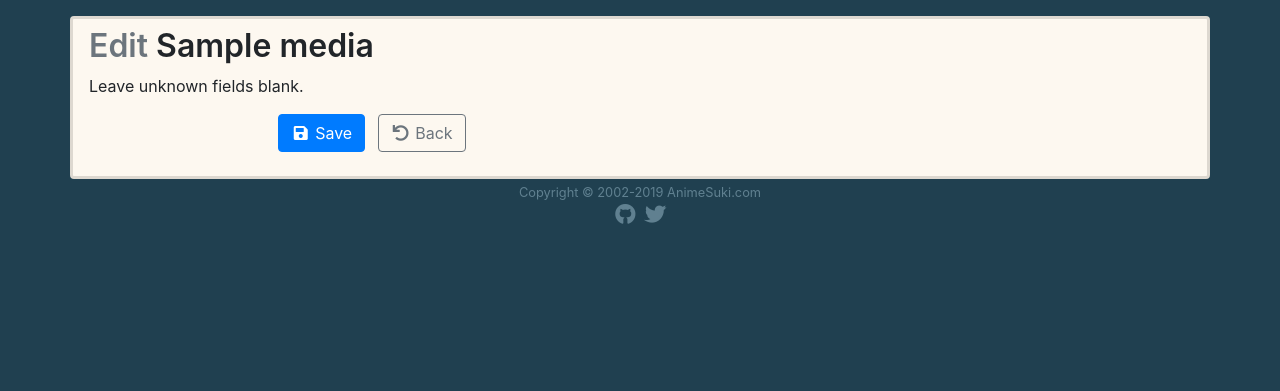
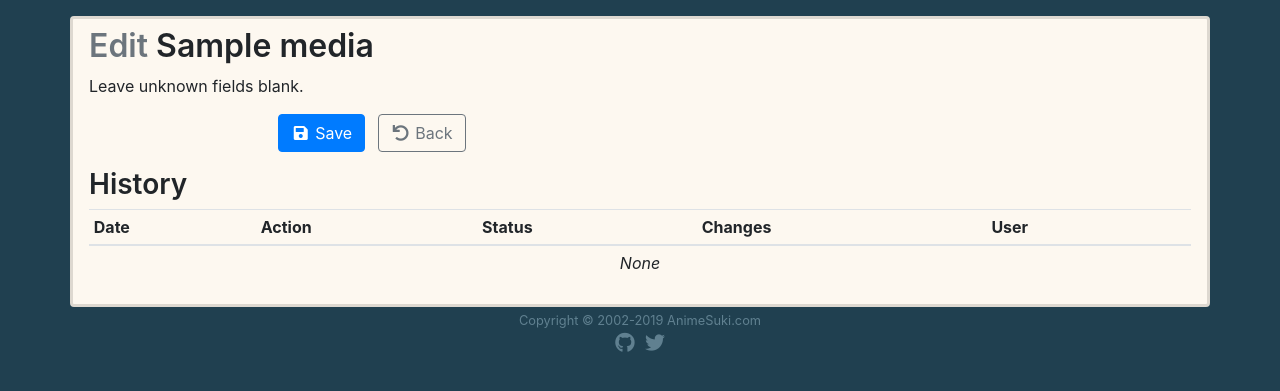
Before and after one commit to ghdpro/animesuki-django, a Django app: template templates/media/update.html in a window 1280 px wide. Shown: the part 47-438 px from the top of the page. Run offline with Django 3.2, Linux system fonts and the light colour scheme; the template is opened without the code that fills it: values that come from a table or form of the project are taken from there, others are empty; tables that the repository leaves empty hold one stand-in row (values such as "Sample post"); data that the repository does not hold is empty; parts of the project's set-up code (start-up, migrations or seed data) failed here and were passed over; some libraries are stand-ins or nearby versions.

Commit message:
Implemented HistoryDetailView; updated requirements and libraries

```diff
--- a/animesuki/core/templatetags/animesuki.py
+++ b/animesuki/core/templatetags/animesuki.py
@@ -51,6 +51,12 @@
     return str(value).split(',')[index]
 
 
+@register.filter
+def getitem(dictionary, index):
+    """Returns a value from a dictionary"""
+    return dictionary.get(index)
+
+
 @register.simple_tag
 def get_absolute_url(obj, name, *args):
     """"Calls get_absolute_url() method on a model object with a name argument"""
--- a/animesuki/history/models.py
+++ b/animesuki/history/models.py
@@ -8,8 +8,9 @@
 from django.core.serializers.json import DjangoJSONEncoder
 from django.db import models
 from django.db.models.fields.related import ManyToManyField
-from django.db.models import FileField
+from django.db.models import Field, FileField
 from django.forms.models import model_to_dict
+from django.urls import reverse
 from django.utils import timezone
 from django.utils.functional import cached_property
 from django.contrib.contenttypes.fields import GenericForeignKey
@@ -175,6 +176,73 @@
         # Prevent duplicates: when modifying existing entries, do not save if data_revert equals data_changed
         if (self.request_type not in (self.Type.MODIFY, self.Type.RELATED)) or (self.data_revert != self.data_changed):
             super().save(*args, **kwargs)
+
+    def diff(self):
+        def order(data):
+            r = dict()
+            for field in self.object_type.model_class()._meta.get_fields():
+                if field.name in data:
+                    r[field.verbose_name] = data[field.name]
+            return r
+        # ADD
+        if self.data_revert is None:
+            return order(self.data_changed)
+        # DELETE
+        if self.data_changed is None:
+            return order(self.data_revert)
+        # MODIFY
+        result = dict()
+        for k, v in self.data_changed.items():
+            if k not in self.data_revert or self.data_revert[k] != v:
+                result[k] = v
+        return order(result)
+
+    def diff_related(self):
+        result = dict()
+        # Fields
+        result['pk'] = pk = self.related_type.model_class()._meta.pk.name
+        result['fields'] = []
+        for field in self.related_type.model_class()._meta.get_fields():
+            # ManyToManyField are not supported
+            if isinstance(field, Field) and not isinstance(field, ManyToManyField):
+                result['fields'].append(field.verbose_name)
+        # Get list of old Primary Key values in data_revert; used to check for new rows
+        pks_revert = []
+        if self.data_revert is not None:
+            for item in self.data_revert:
+                if pk in item and item[pk]:
+                    pks_revert.append(item[pk])
+        # Build list of added rows and dictionary for data_changed; used for comparison against data_revert
+        result['added'] = []
+        changed = dict()
+        if self.data_changed is not None:
+            for item in self.data_changed:
+                # Check if Primary Key is set and in pks_revert
+                if pk in item and item[pk] and item[pk] in pks_revert:
+                    # Existing row
+                    changed[item[pk]] = item
+                else:
+                    # New row
+                    result['added'].append(item)
+        # Build list of existing, modified and deleted rows
+        result['existing'] = []
+        result['modified'] = dict()
+        result['deleted'] = []
+        if self.data_revert is not None:
+            for item in self.data_revert:
+                row = item
+                if item[pk] in changed:
+                    diff = changed_keys(item, changed[item[pk]])
+                    if len(diff) > 0:
+                        result['modified'][item[pk]] = diff
+                        row = changed[item[pk]]
+                else:
+                    result['deleted'].append(item[pk])
+                result['existing'].append(row)
+        return result
+
+    def get_absolute_url(self, view='history:detail'):
+        return reverse(view, args=[self.pk])
 
     class Meta:
         db_table = 'history'
--- /dev/null
+++ b/animesuki/history/templatetags/history.py
@@ -0,0 +1,64 @@
+"""History Template Tags"""
+
+from django import template
+from django.contrib.contenttypes.models import ContentType
+
+from ..models import ChangeRequest
+
+register = template.Library()
+
+
+@register.inclusion_tag('history/_list.html')
+def history_list(obj):
+    data = []
+    result = ChangeRequest.objects.filter(object_id=obj.pk, object_type=ContentType.objects.get_for_model(obj),
+                                          related_type=None)\
+        .select_related('user', 'mod').order_by('-date_modified', '-date_created')
+    for cr in result:
+        row = dict()
+        row['related'] = False
+        if cr.date_modified:
+            row['date'] = cr.date_modified
+        else:
+            row['date'] = cr.date_created
+        row['request_type'] = cr.get_request_type_display()
+        row['status'] = cr.get_status_display()
+        if cr.request_type != ChangeRequest.Type.ADD:
+            row['fields'] = cr.diff()
+        else:
+            row['fields'] = dict()
+        row['user'] = cr.user
+        row['mod'] = cr.mod
+        row['url'] = cr.get_absolute_url()
+        data.append(row)
+    return {'history': data}
+
+
+@register.inclusion_tag('history/_list.html')
+def history_list_related(obj, related):
+    data = []
+    result = ChangeRequest.objects.filter(object_id=obj.pk, object_type=ContentType.objects.get_for_model(obj),
+                                          related_type=ContentType.objects.get_for_model(related))\
+        .select_related('user', 'mod').order_by('-date_modified', '-date_created')
+    for cr in result:
+        row = dict()
+        row['related'] = True
+        if cr.date_modified:
+            row['date'] = cr.date_modified
+        else:
+            row['date'] = cr.date_created
+        row['request_type'] = cr.get_request_type_display()
+        row['status'] = cr.get_status_display()
+        row['fields'] = dict()
+        diff = cr.diff_related()
+        if len(diff['added']) > 0:
+            row['fields']['added'] = len(diff['added'])
+        if len(diff['modified']) > 0:
+            row['fields']['modified'] = len(diff['modified'])
+        if len(diff['deleted']) > 0:
+            row['fields']['deleted'] = len(diff['deleted'])
+        row['user'] = cr.user
+        row['mod'] = cr.mod
+        row['url'] = cr.get_absolute_url()
+        data.append(row)
+    return {'history': data}
--- a/templates/base.html
+++ b/templates/base.html
@@ -11,8 +11,8 @@
     <meta name="msapplication-TileColor" content="#2b5797">
     <meta name="theme-color" content="#ffffff">
     {% block head %}
-    <link rel="stylesheet" href="https://stackpath.bootstrapcdn.com/bootstrap/4.3.0/css/bootstrap.min.css" integrity="sha384-PDle/QlgIONtM1aqA2Qemk5gPOE7wFq8+Em+G/hmo5Iq0CCmYZLv3fVRDJ4MMwEA" crossorigin="anonymous">
-    <link rel="stylesheet" href="https://use.fontawesome.com/releases/v5.7.2/css/all.css" integrity="sha384-fnmOCqbTlWIlj8LyTjo7mOUStjsKC4pOpQbqyi7RrhN7udi9RwhKkMHpvLbHG9Sr" crossorigin="anonymous">
+    <link rel="stylesheet" href="https://stackpath.bootstrapcdn.com/bootstrap/4.3.1/css/bootstrap.min.css" integrity="sha384-ggOyR0iXCbMQv3Xipma34MD+dH/1fQ784/j6cY/iJTQUOhcWr7x9JvoRxT2MZw1T" crossorigin="anonymous">
+    <link rel="stylesheet" href="https://use.fontawesome.com/releases/v5.8.1/css/all.css" integrity="sha384-50oBUHEmvpQ+1lW4y57PTFmhCaXp0ML5d60M1M7uH2+nqUivzIebhndOJK28anvf" crossorigin="anonymous">
     <link rel="stylesheet" href="{% static 'animesuki.css' %}?20180512">
     {% endblock %}
     <title>{% block head_title %}AnimeSuki{% endblock head_title %}</title>
@@ -42,7 +42,7 @@
 {% block javascript %}
 <script src="https://code.jquery.com/jquery-3.3.1.min.js" integrity="sha256-FgpCb/KJQlLNfOu91ta32o/NMZxltwRo8QtmkMRdAu8=" crossorigin="anonymous"></script>
 <script src="https://cdnjs.cloudflare.com/ajax/libs/popper.js/1.14.7/umd/popper.min.js" integrity="sha384-UO2eT0CpHqdSJQ6hJty5KVphtPhzWj9WO1clHTMGa3JDZwrnQq4sF86dIHNDz0W1" crossorigin="anonymous"></script>
-<script src="https://stackpath.bootstrapcdn.com/bootstrap/4.3.0/js/bootstrap.min.js" integrity="sha384-7aThvCh9TypR7fIc2HV4O/nFMVCBwyIUKL8XCtKE+8xgCgl/PQGuFsvShjr74PBp" crossorigin="anonymous"></script>
+<script src="https://stackpath.bootstrapcdn.com/bootstrap/4.3.1/js/bootstrap.min.js" integrity="sha384-JjSmVgyd0p3pXB1rRibZUAYoIIy6OrQ6VrjIEaFf/nJGzIxFDsf4x0xIM+B07jRM" crossorigin="anonymous"></script>
 {% endblock javascript %}
 
 </body>
--- /dev/null
+++ b/templates/history/_list.html
@@ -0,0 +1,35 @@
+<h2>History</h2>
+<div class="table-responsive">
+    <table class="table table-sm">
+        <thead>
+            <tr>
+                <th>Date</th>
+                <th>Action</th>
+                <th>Status</th>
+                <th>Changes</th>
+                <th>User</th>
+                <th></th>
+            </tr>
+        </thead>
+        <tbody>
+        {% for cr in history %}
+            <tr>
+            <td class="text-nowrap">{{ cr.date|date:'SHORT_DATETIME_FORMAT' }}</td>
+            <td>{{ cr.request_type }}</td>
+            <td>{{ cr.status }}</td>
+            <td class="w-100">
+            {% for field, value in cr.fields.items %}
+                {{ field|title }}{% if cr.related %}: {{ value }}{% endif %}{% if not forloop.last %}, {% endif %}
+            {% empty %}
+                -
+            {% endfor %}
+            </td>
+            <td class="text-nowrap">{{ cr.user.username }}</td>
+            <td><a class="btn btn-outline-secondary btn-sm py-0" href="{{ cr.url }}">View</a></td>
+            </tr>
+        {% empty %}
+            <tr><td class="font-italic text-center" colspan="8">None</td></tr>
+        {% endfor %}
+        </tbody>
+    </table>
+</div>
--- a/templates/media/artwork.html
+++ b/templates/media/artwork.html
@@ -1,5 +1,5 @@
 {% extends 'base.html' %}
-{% load animesuki %}
+{% load animesuki history %}
 
 {% block head_title %}{{ media.title }} Artwork | {{ media.get_media_type_display }} | AnimeSuki{% endblock head_title %}
 
@@ -19,4 +19,5 @@
             </div>
         </div>
     </form>
+    {% history_list_related media form.model %}
 {% endblock content %}
--- a/templates/media/update.html
+++ b/templates/media/update.html
@@ -1,5 +1,5 @@
 {% extends 'media/create.html' %}
-{% load animesuki %}
+{% load animesuki history %}
 
 {% block head_title %}Edit {{ media.title }} | {{ media.get_media_type_display }} | AnimeSuki{% endblock head_title %}
 
@@ -13,3 +13,8 @@
 {% block form_url %}{% get_absolute_url media 'media:update' %}{% endblock form_url %}
 
 {% block form_buttons %}<a href="{{ media.get_absolute_url }}" class="btn btn-outline-secondary ml-2"><i class="fas fa-undo fa-fw"></i> Back</a>{% endblock form_buttons %}
+
+{% block content %}
+    {{ block.super }}
+    {% history_list media %}
+{% endblock content %}
```
Also changed, not shown: requirements.txt (+4 -4 lines), templates/history/detail.html (+86 -2 lines), animesuki/history/templatetags/__init__.py (added).
